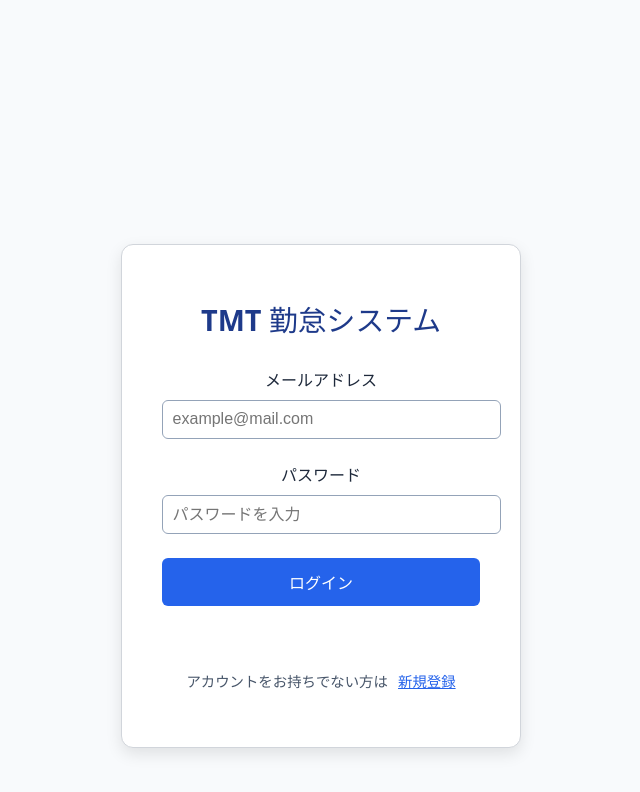
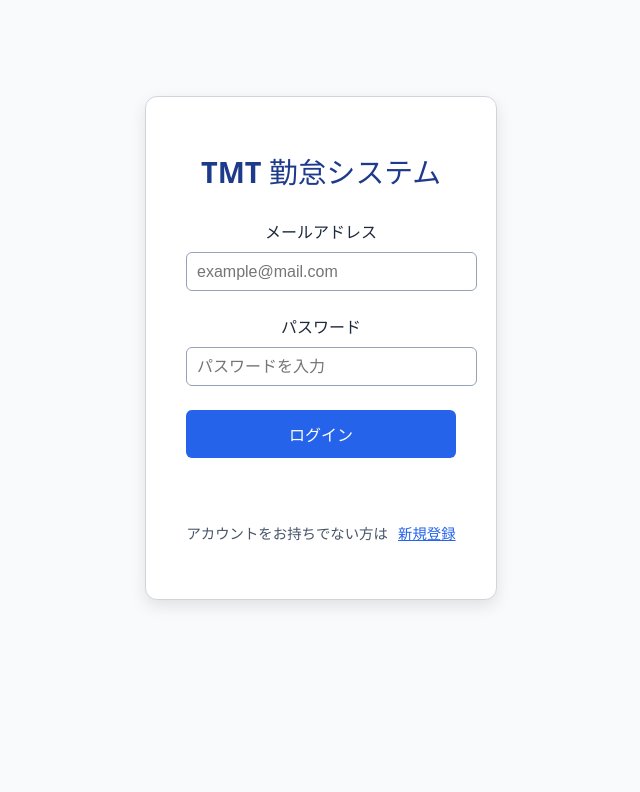
Before and after one commit to TMT-program/attendance-system, a Vue app in the folder frontend/: page /login in a window 1280 px wide. Shown: the top 792 px of the page, without its empty margins (319-959 px from the left). Built offline with nearby package versions, Linux system fonts and the light colour scheme; no server answers.

Commit message:
スマホ向け調整3

```diff
--- a/frontend/src/views/Login.vue
+++ b/frontend/src/views/Login.vue
@@ -68,12 +68,15 @@ async function handleRegister() {
 <style scoped>
 .login-wrapper {
   display: flex;
-  justify-content: center;
+  flex-direction: column;
+  justify-content: flex-start;
   align-items: center;
-  min-height: 100dvh; /* ← ここが一番大事 */
-  padding: 1rem 1rem;
+  min-height: 100dvh;
+  padding-top: -30vh;
+  padding-left: 1rem;
+  padding-right: 1rem;
+  background-color: #f8fafc;
   box-sizing: border-box;
-  background-color: #f8fafc;
 }
 
 .login-card {
@@ -82,12 +85,13 @@ async function handleRegister() {
   border-radius: 12px;
   box-shadow: 0 6px 16px rgba(0, 0, 0, 0.1);
   width: 100%;
-  width: 400px;
+  max-width: 420px;
   border: 1px solid #d1d5db;
   box-sizing: border-box;
   max-height: 100%;
   overflow: auto;
   margin: 0 auto;
+
 }
 
 .login-title {
```
